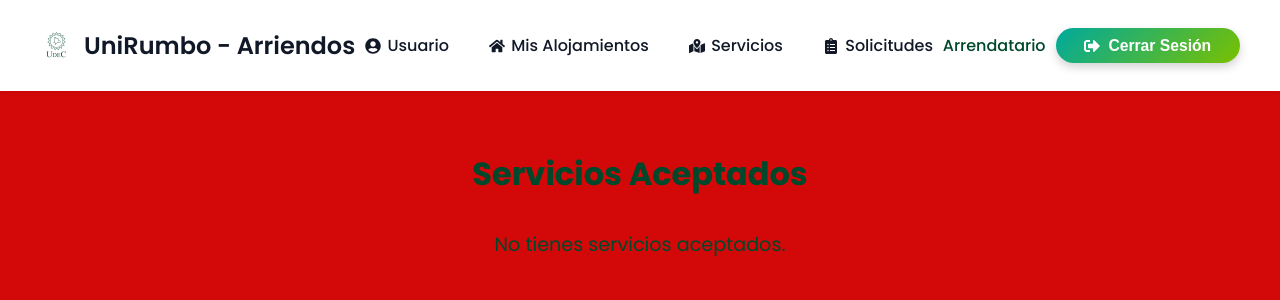
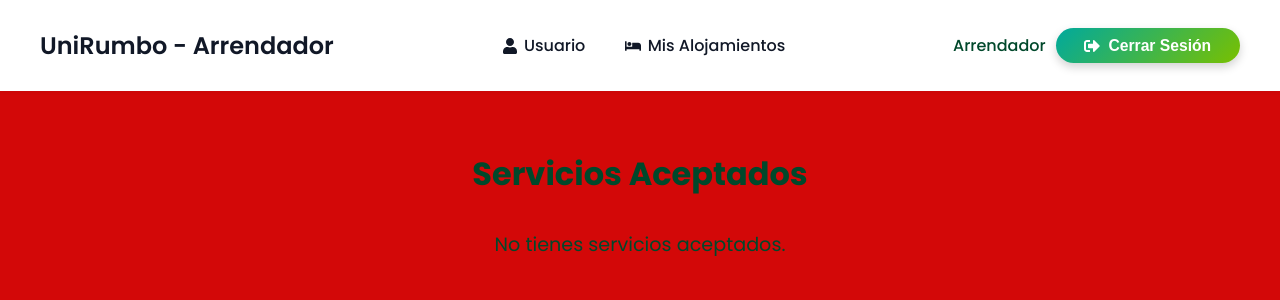
Before and after one commit to SorathDem/FrontUniRumbo, a React (Vite) app: page /servicios/1 in a window 1280 px wide. Shown: the top 300 px of the page. Built offline with nearby package versions, Linux system fonts and the light colour scheme.

Commit message:
Add files via upload

```diff
--- a/src/components/HeaderArrendatario.jsx
+++ b/src/components/HeaderArrendatario.jsx
@@ -1,19 +1,19 @@
+// src/components/HeaderArrendatario.jsx
 import React from "react";
 import { Link } from "react-router-dom";
+import "../styles/Header.css";
 import {
-  FaUserCircle,
+  FaUser,
   FaHome,
-  FaMapMarkedAlt,
-  FaClipboardList,
-  FaSignOutAlt
+  FaBed,
+  FaHandshake,
+  FaSignOutAlt,
 } from "react-icons/fa";
-import "../styles/Header.css";
-import logoUdec from "../img/logo.jpg"; // Ajusta la ruta si lo necesitas
 
 const HeaderArrendatario = () => {
   const user = JSON.parse(localStorage.getItem("usuario"));
   const idUsuario = user?.idUsuario || localStorage.getItem("idUsuario");
-  const nombre = user ? user.nombre : "Arrendatario";
+  const nombre = user ? user.nombre : "Arrendador";
 
   const handleLogout = () => {
     localStorage.clear();
@@ -22,49 +22,55 @@ const HeaderArrendatario = () => {
 
   return (
     <>
-      {/* 👉 Fuente Poppins incluida directamente */}
+      {/* Fuente Poppins para asegurar consistencia */}
       <link
         href="https://fonts.googleapis.com/css2?family=Poppins:wght@300;400;500;600;700&display=swap"
         rel="stylesheet"
       />
 
       <header className="main-header">
-        {/* IZQUIERDA: Logo + Título */}
         <div className="header-left">
-          <img src={logoUdec} alt="Logo UniRumbo" className="header-logo" />
-          <h1 className="header-title">UniRumbo - Arriendos</h1>
+          <div className="logo-block">
+            {/* Si tienes logo, pon aquí tu img, si no, deja solo el texto */}
+            {/* <img src={logoUdec} alt="Logo UDec" className="logo-udec" /> */}
+            <h1 className="header-title">UniRumbo - Arrendador</h1>
+          </div>
         </div>
 
-        {/* CENTRO: navegación con íconos */}
         <nav className="header-center">
           <Link to="/usuarioArrendatario" className="nav-item">
-            <FaUserCircle className="nav-icon" />
+            <FaUser className="nav-icon" />
             <span>Usuario</span>
           </Link>
 
           <Link to="/Alojamientos" className="nav-item">
-            <FaHome className="nav-icon" />
+            <FaBed className="nav-icon" />
             <span>Mis Alojamientos</span>
           </Link>
 
-          <Link to={`/servicios/${idUsuario}`} className="nav-item">
-            <FaMapMarkedAlt className="nav-icon" />
-            <span>Servicios</span>
-          </Link>
+          {idUsuario && (
+            <>
+              <Link to={`/servicios/${idUsuario}`} className="nav-item">
+                <FaHandshake className="nav-icon" />
+                <span>Servicios</span>
+              </Link>
 
-          <Link to={`/solicitudes-alojamiento/${idUsuario}`} className="nav-item">
-            <FaClipboardList className="nav-icon" />
-            <span>Solicitudes</span>
-          </Link>
+              <Link
+                to={`/solicitudes-alojamiento/${idUsuario}`}
+                className="nav-item"
+              >
+                <FaHome className="nav-icon" />
+                <span>Solicitudes</span>
+              </Link>
+            </>
+          )}
         </nav>
 
-        {/* DERECHA: Nombre + Cerrar sesión */}
         <div className="header-right">
           <span className="user-name">{nombre}</span>
-
           <button className="logout-button" onClick={handleLogout}>
             <FaSignOutAlt className="logout-icon" />
-            <span>Cerrar Sesión</span>
+            Cerrar Sesión
           </button>
         </div>
       </header>
```
